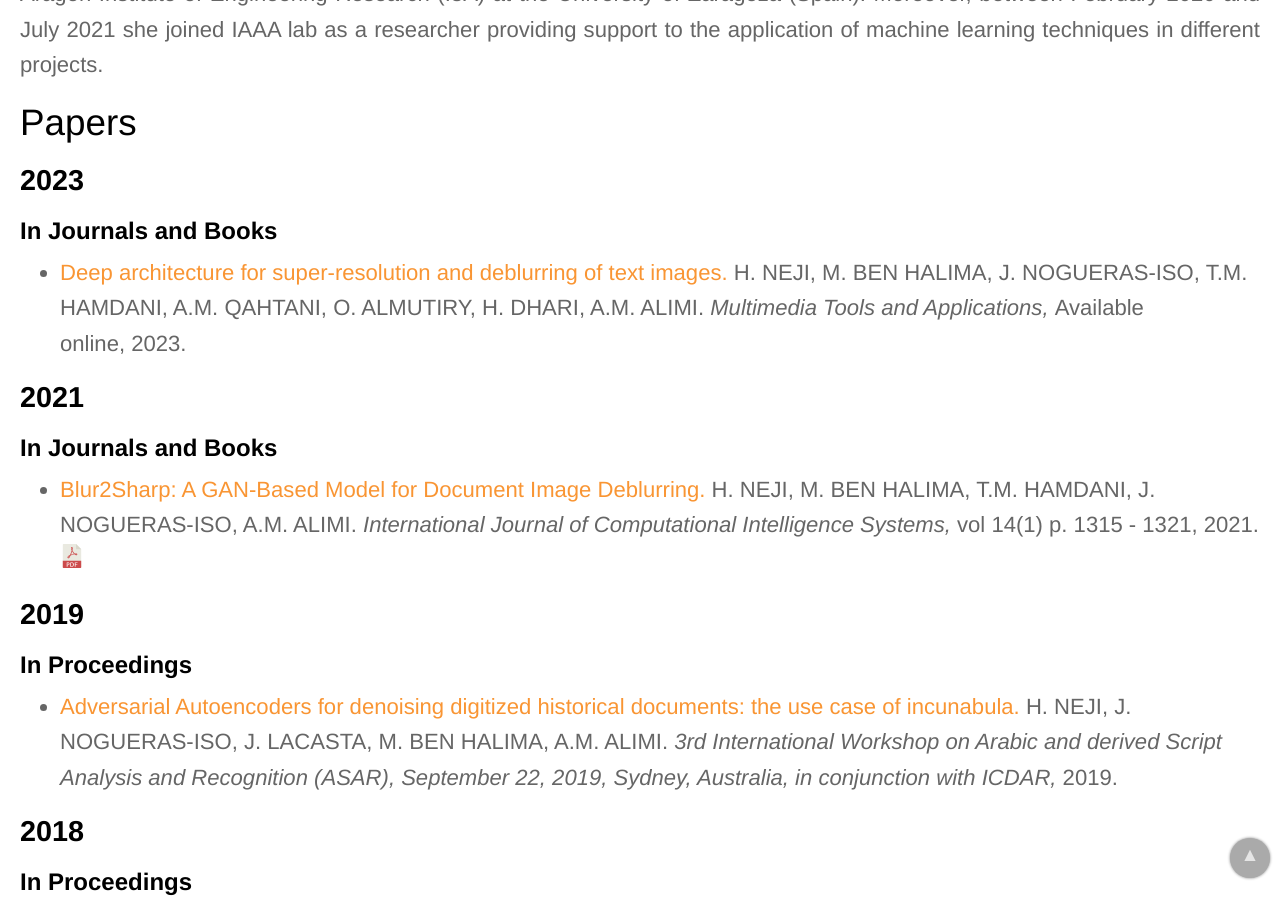
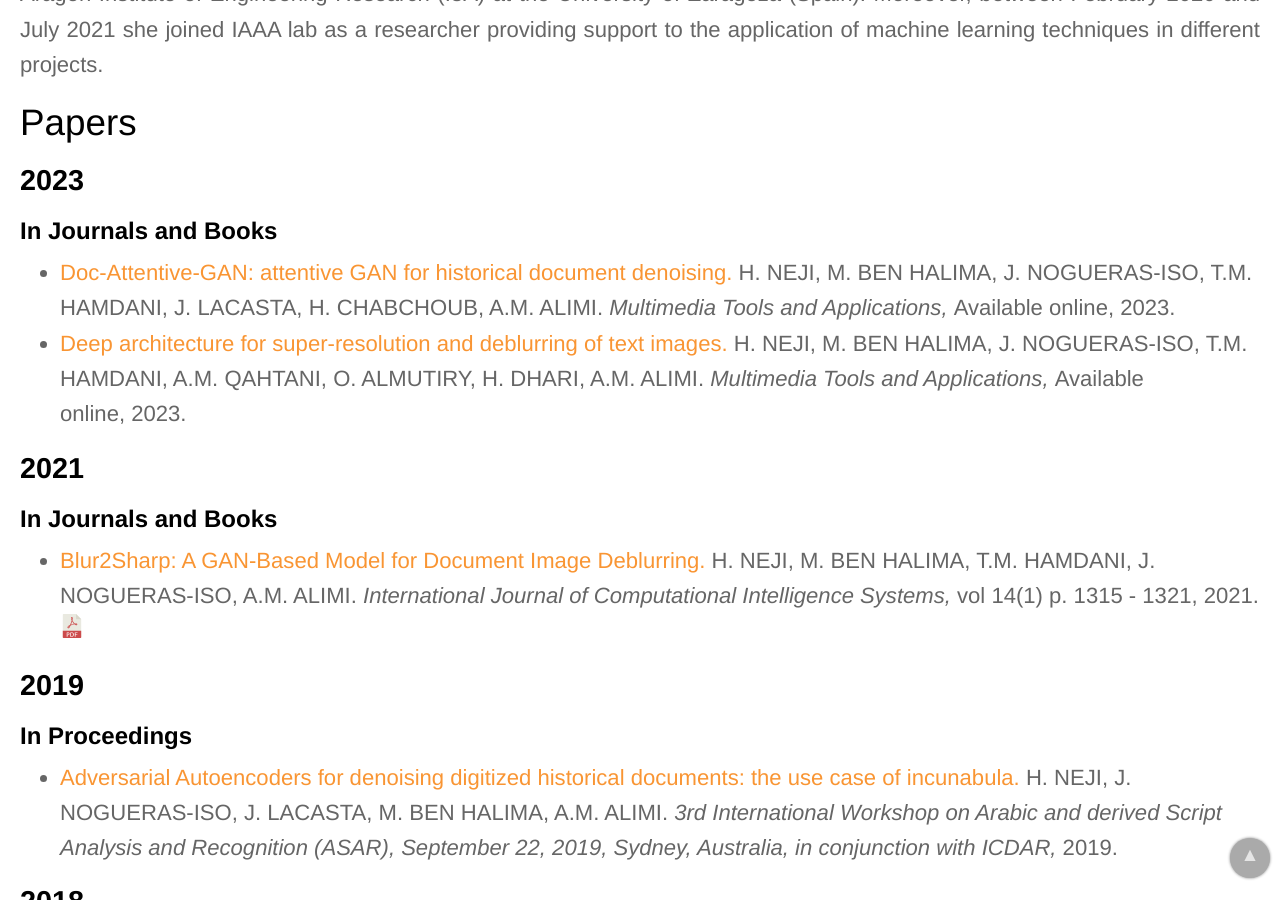
Before and after one commit to IAAA-Lab/IAAA-Lab.github.io, a Jekyll site: the page built from _staff/neji.md, in a window 1280 px wide and 900 px high, scrolled down 1081 px. Built offline with Jekyll 4.4.1, drawn with Linux system fonts in a browser that asks for light colours.

Commit message:
Update papers.yml

```diff
--- a/_data/papers.yml
+++ b/_data/papers.yml
@@ -1,6 +1,14 @@
 # Importante: dentro de este fichero los artículos tienen que estar ordenados por año
 # (los más recientes primero) y dentro de cada año primero van los libros, luego los
 # artículos de revista y capítulos de libro y finalmente los artículos de congreso
+# -------------------
+- title: "Doc-Attentive-GAN: attentive GAN for historical document denoising"
+  url: https://doi.org/10.1007/s11042-023-15340-x
+  authors:  H. NEJI, M. BEN HALIMA, J. NOGUERAS-ISO, T.M. HAMDANI, J. LACASTA, H. CHABCHOUB, A.M. ALIMI
+  publication: "Multimedia Tools and Applications"
+  publication_detail: "Available online"
+  year: 2023
+  doi: https://doi.org/10.1007/s11042-023-17476-2
 # -------------------
 - title: "Effects of data time lag in a decision-making system using machine learning for pork price prediction"
   url: https://doi.org/10.1007/s00521-023-08730-7
```
